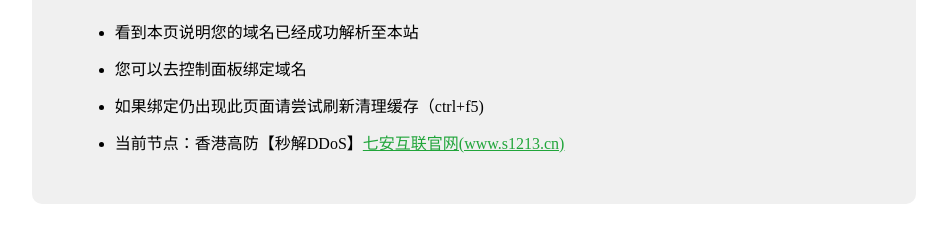
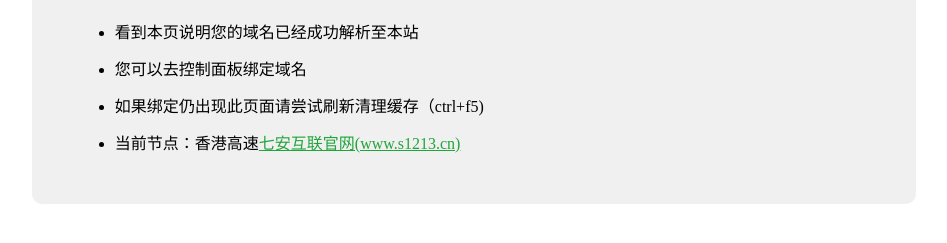
Before and after one commit to 18216298791/kangle, a plain HTML site: page index.html in a window 1280 px wide. Shown: the part 271-514 px from the top of the page, without its empty margins (166-1113 px from the left). Drawn offline with Linux system fonts and the light colour scheme.

Commit message:
Update index.html

```diff
--- a/index.html
+++ b/index.html
@@ -33,7 +33,7 @@
             <li>看到本页说明您的域名已经成功解析至本站</li>
             <li>您可以去控制面板绑定域名</li>
             <li>如果绑定仍出现此页面请尝试刷新清理缓存（ctrl+f5)</li>
-            <li>当前节点：香港高防【秒解DDoS】<a href="http://www.s1213.cn" target="_blank">七安互联官网(www.s1213.cn)</a></li>
+            <li>当前节点：香港高速<a href="http://www.s1213.cn" target="_blank">七安互联官网(www.s1213.cn)</a></li>
         </ul>
     </div>
 </body>
```
